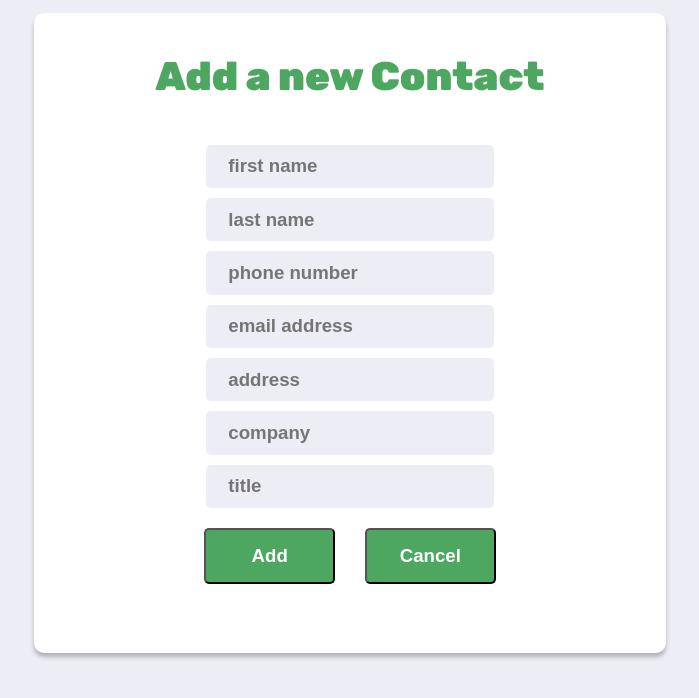
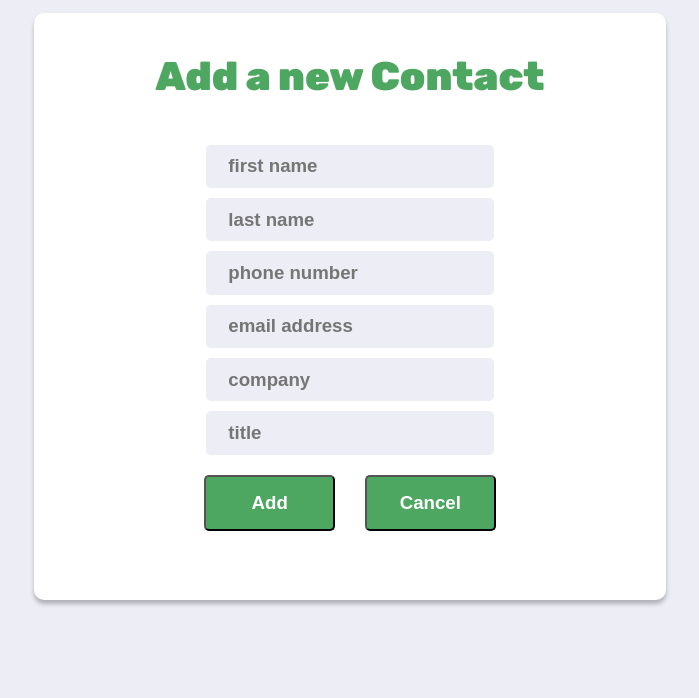
Before and after one commit to EElstrom/ContactManagerMERN, a React (Create React App) app in the folder frontend/: page /addContact in a window 1280 px wide. Shown: the top 698 px of the page, without its empty margins (290-989 px from the left). Built offline with nearby package versions, Linux system fonts and the light colour scheme.

Commit message:
Remove address

```diff
--- a/frontend/src/components/AddContact.js
+++ b/frontend/src/components/AddContact.js
@@ -77,7 +77,6 @@ class AddContact extends React.Component
 						<input className='small-text-box' type="text" id="lastname" placeholder="last name" ref={(c) => this.lastname = c}/><br />
 						<input className='small-text-box' type="text" id="phoneNumber" placeholder="phone number" ref={(c) => this.phoneNumber = c}/><br />
 						<input className='small-text-box' type="text" id="email" placeholder="email address" ref={(c) => this.email = c}/><br />
-						<input className='small-text-box' type="text" id="address" placeholder="address" ref={(c) => this.address = c}/><br />
 						<input className='small-text-box' type="text" id="company" placeholder="company" ref={(c) => this.company = c}/><br />
 						<input className='small-text-box' type="text" id="title" placeholder="title" ref={(c) => this.title = c}/><br />
 						<input type="submit" id="button" className="buttons" value="Add"/>
--- a/frontend/src/components/EditContact.js
+++ b/frontend/src/components/EditContact.js
@@ -60,7 +60,6 @@ class EditContact extends React.Component
 						<input className='small-text-box' type="text" id="lastname" placeholder="last name" defaultValue={this.props.contact.lastname} ref={(c) => this.lastname = c}/><br />
 						<input className='small-text-box' type="text" id="phoneNumber" placeholder="phone number" defaultValue={this.props.contact.phoneNumber} ref={(c) => this.phoneNumber = c}/><br />
 						<input className='small-text-box' type="text" id="email" placeholder="email address" defaultValue={this.props.contact.email} ref={(c) => this.email = c}/><br />
-						<input className='small-text-box' type="text" id="address" placeholder="address" defaultValue={this.props.contact.address} ref={(c) => this.address = c}/><br />
 						<input className='small-text-box' type="text" id="company" placeholder="company" defaultValue={this.props.contact.company} ref={(c) => this.company = c}/><br />
 						<input className='small-text-box' type="text" id="title" placeholder="title" defaultValue={this.props.contact.title} ref={(c) => this.title = c}/><br />
 						<input type="submit" id="button" className="buttons" value="Done"/>
```
